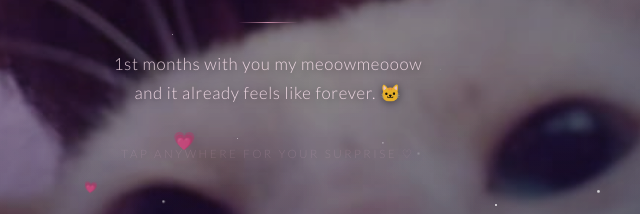
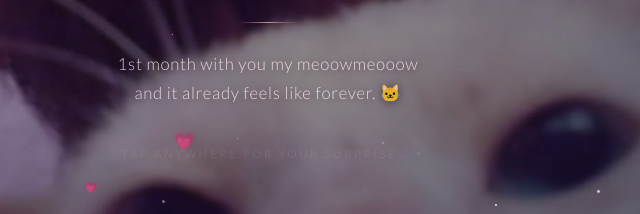
Before and after one commit to yanze04/mymeowmeow, a plain HTML site: page suprise.html in a window 1280 px wide. Shown: the part 432-646 px from the top of the page, 372-1012 px from the left. Drawn offline with nearby package versions, Linux system fonts and the light colour scheme; a web font is replaced by a local one.

Commit message:
suprise.html

```diff
--- a/suprise.html
+++ b/suprise.html
@@ -238,7 +238,7 @@
     <div id="sub">my yona, meowmeoow, lovee 🤍</div>
     <div id="divider"></div>
     <div id="message">
-      1st months with you my meoowmeooow<br>
+      1st month with you my meoowmeooow<br>
       and it already feels like forever. 🐱
     </div>
     <div id="tap-hint">tap anywhere for your surprise ♡</div>
```
